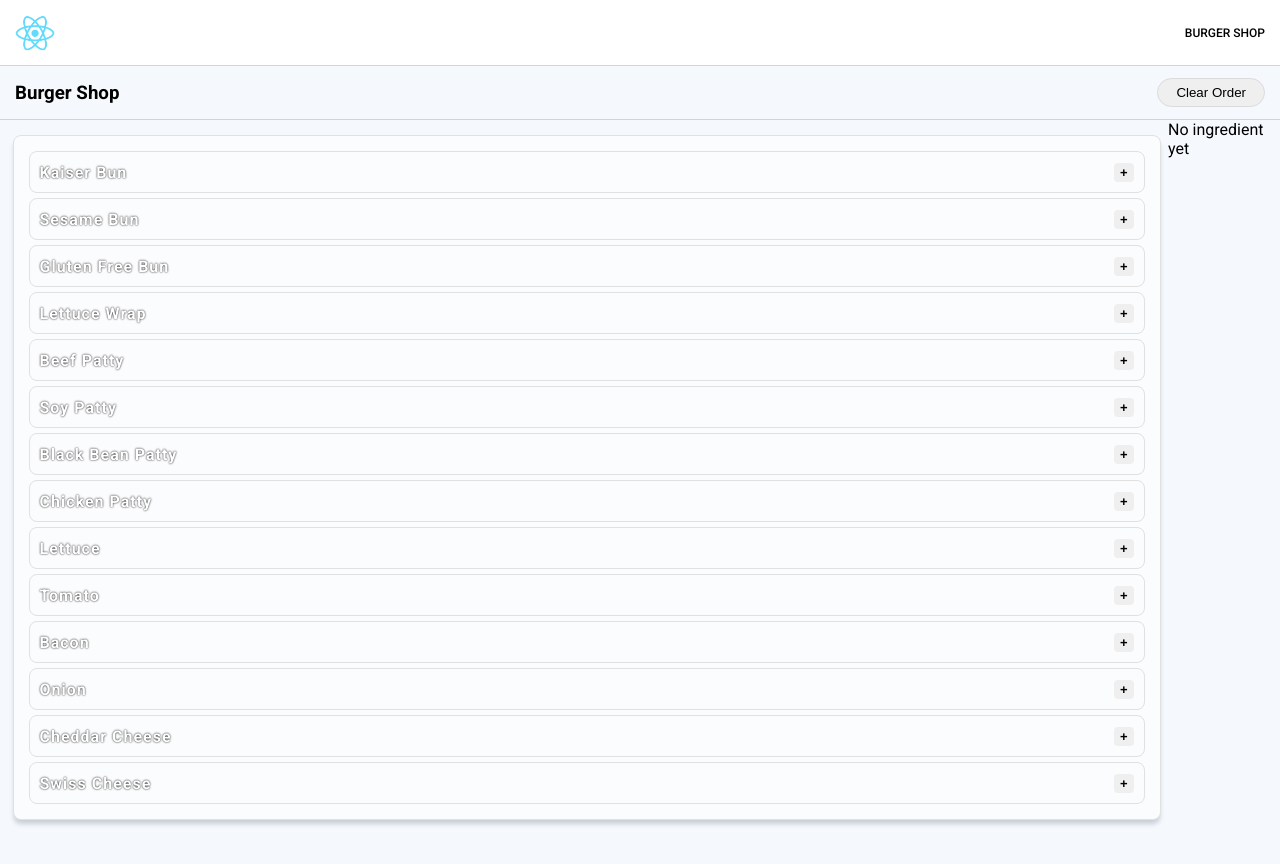
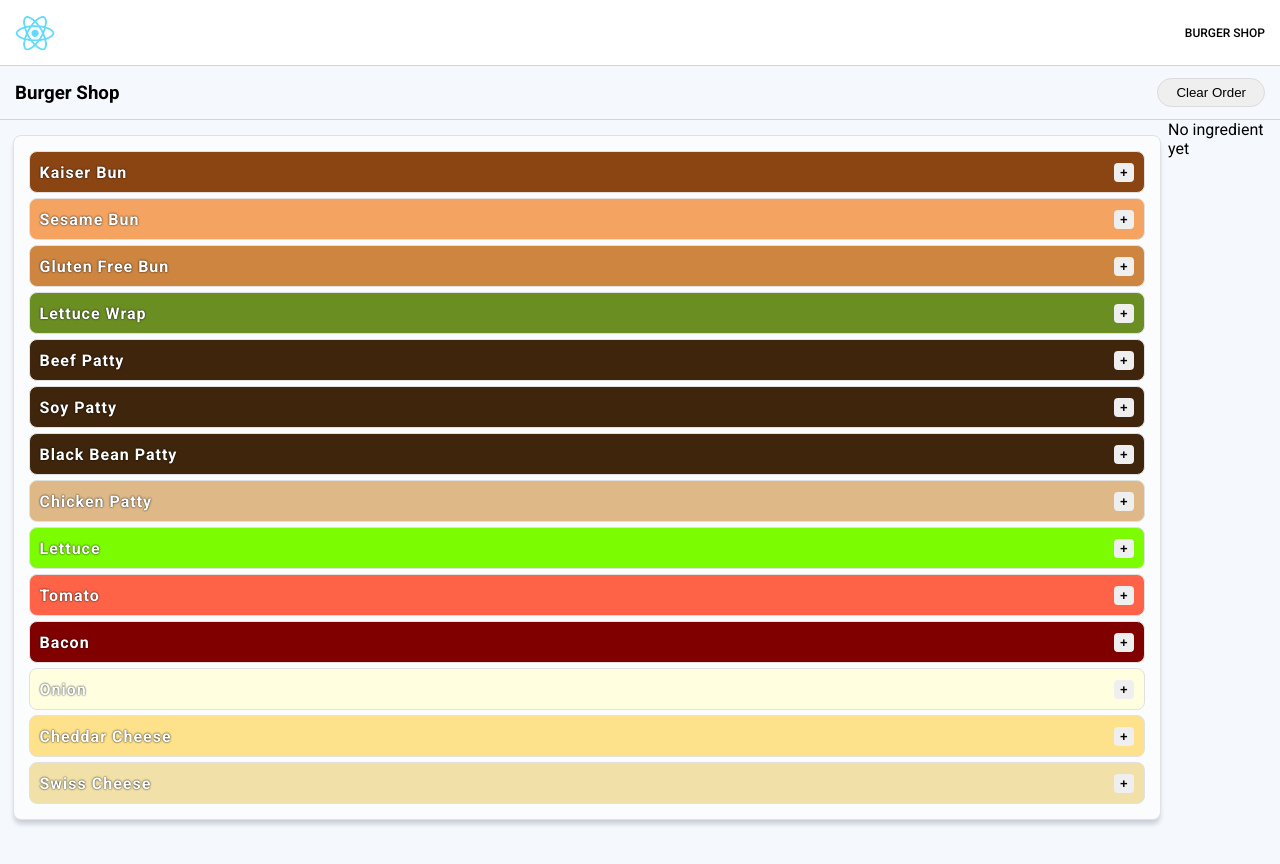
Before and after one commit to hpweisberg/reactiville, a React (Create React App) app: page /burgers in a window 1280 px wide. Built offline with nearby package versions, Linux system fonts and the light colour scheme; a web font is replaced by a local one.

Commit message:
add color based on burger-data

```diff
--- a/src/Components/BurgerShop/Ingredient.jsx
+++ b/src/Components/BurgerShop/Ingredient.jsx
@@ -1,7 +1,7 @@
 
 const Ingredient = (props) => {
 	return (
-		<li>
+		<li style={{background: props.ingredient.color }}>
 			{props.ingredient.name}
 			{props.isList
 				? <button onClick={() => props.handleAddToBurger(props.ingredient)}>+</button>
```
